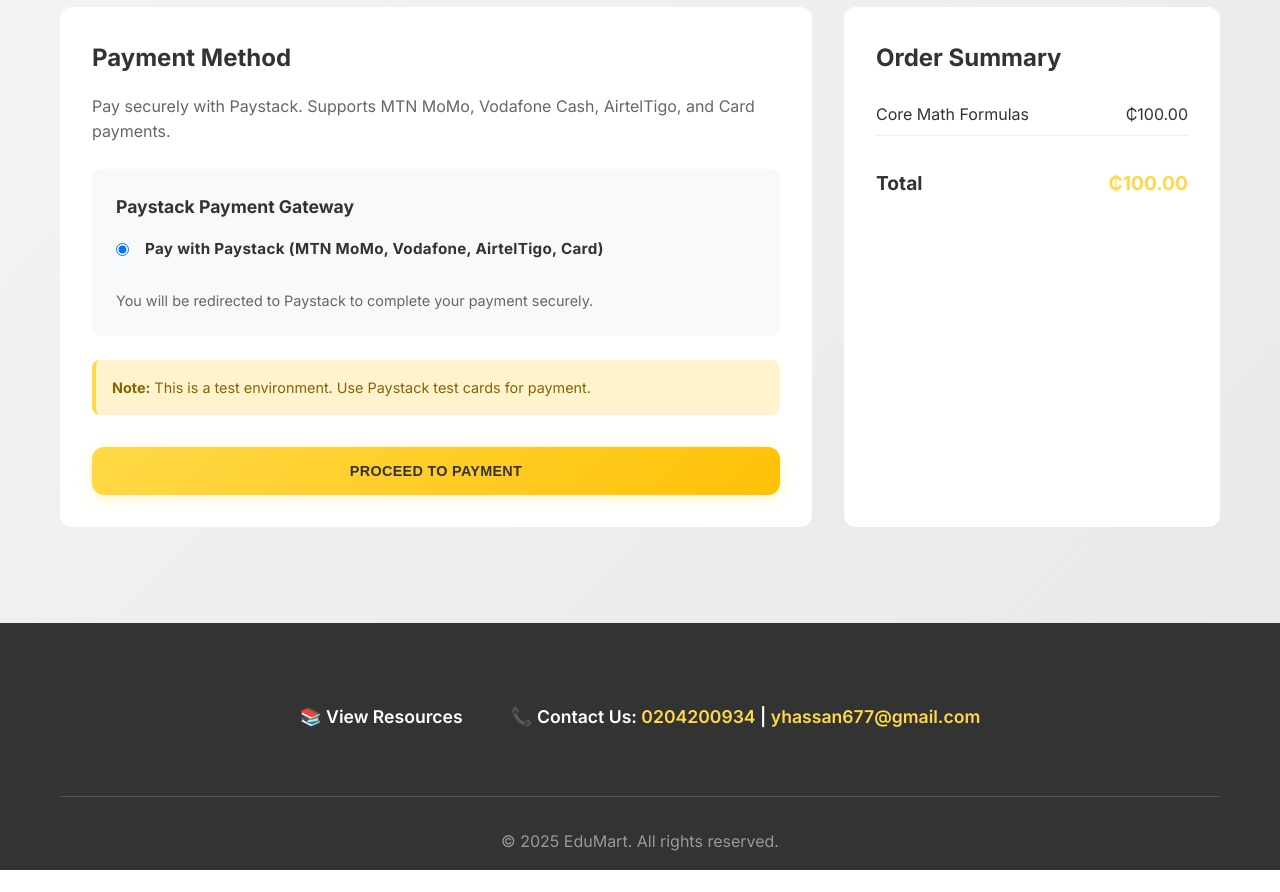
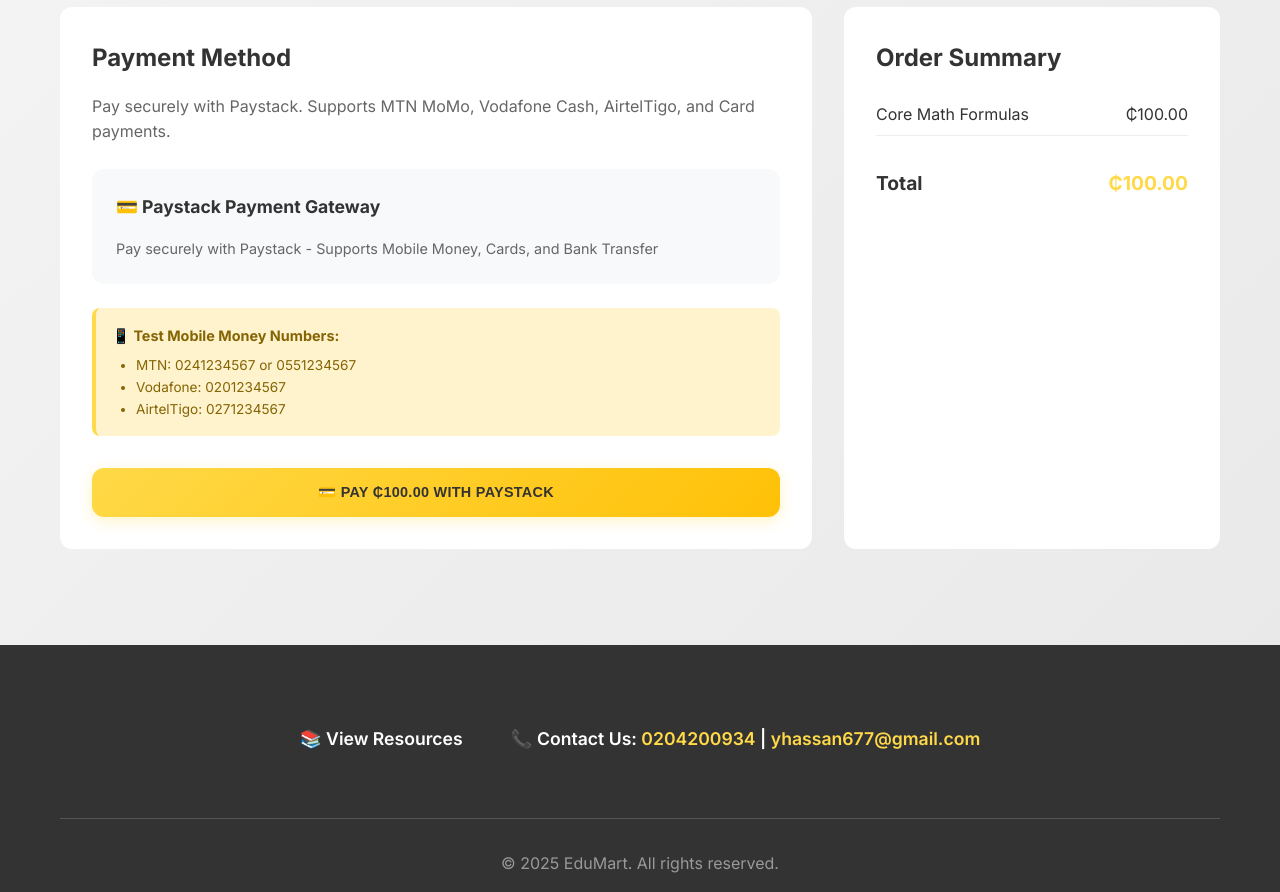
Before and after one commit to hassanyakubu/EduMart, a PHP site: page /app/views/checkout/payment.php in a window 1280 px wide. Shown: the part 224-1116 px from the top of the page. Before the commit the page ends 1094 px from the top, so only its background shows below. Run offline with PHP 8.4, Linux system fonts and the light colour scheme; the visitor is signed in with stand-in values (Sample User, id 1); data comes from the database, SQL or seed files in the repository; tables that the repository leaves empty hold one stand-in row (values such as "Sample post"); some libraries are stand-ins or nearby versions.

Commit message:
paystack fix

```diff
--- a/app/views/checkout/payment.php
+++ b/app/views/checkout/payment.php
@@ -32,30 +32,27 @@ require_once __DIR__ . '/../layouts/header.php';
                 Pay securely with Paystack. Supports MTN MoMo, Vodafone Cash, AirtelTigo, and Card payments.
             </p>
 
-            <form action="<?php echo url('app/views/checkout/process.php'); ?>" method="POST">
-                <div style="background: #f8f9fa; padding: 1.5rem; border-radius: 8px; margin-bottom: 1.5rem;">
-                    <h3 style="margin-bottom: 1rem; font-size: 1.1rem;">Paystack Payment Gateway</h3>
-                    <div class="form-group">
-                        <label style="display: flex; align-items: center; gap: 0.5rem;">
-                            <input type="radio" name="payment_method" value="paystack" checked required>
-                            <span>Pay with Paystack (MTN MoMo, Vodafone, AirtelTigo, Card)</span>
-                        </label>
-                    </div>
-                    <p style="font-size: 0.9rem; color: #666; margin-top: 0.5rem;">
-                        You will be redirected to Paystack to complete your payment securely.
+            <div style="background: #f8f9fa; padding: 1.5rem; border-radius: 12px; margin-bottom: 1.5rem;">
+                <h3 style="margin-bottom: 1rem; font-size: 1.1rem;">💳 Paystack Payment Gateway</h3>
+                <p style="font-size: 0.9rem; color: #666;">
+                    Pay securely with Paystack - Supports Mobile Money, Cards, and Bank Transfer
                 </p>
             </div>
 
             <div style="background: #fff3cd; padding: 1rem; border-radius: 8px; margin-bottom: 1.5rem; border-left: 4px solid #FFD947;">
-                    <p style="font-size: 0.9rem; color: #856404;">
-                        <strong>Note:</strong> This is a test environment. Use Paystack test cards for payment.
+                <p style="font-size: 0.9rem; color: #856404; margin-bottom: 0.5rem;">
+                    <strong>📱 Test Mobile Money Numbers:</strong>
                 </p>
+                <ul style="font-size: 0.85rem; color: #856404; margin: 0; padding-left: 1.5rem;">
+                    <li>MTN: 0241234567 or 0551234567</li>
+                    <li>Vodafone: 0201234567</li>
+                    <li>AirtelTigo: 0271234567</li>
+                </ul>
             </div>
 
-                <button type="submit" class="btn btn-primary btn-block" style="margin-top: 2rem;">
-                    Proceed to Payment
+            <button onclick="payWithPaystack()" class="btn btn-primary btn-block" style="margin-top: 2rem;">
+                💳 Pay ₵<?php echo number_format($total, 2); ?> with Paystack
             </button>
-            </form>
         </div>
 
         <div style="background: white; border-radius: 12px; padding: 2rem;">
@@ -75,4 +72,25 @@ require_once __DIR__ . '/../layouts/header.php';
     </div>
 </div>
 
+<?php require_once __DIR__ . '/../../../settings/paystack_config.php'; ?>
+<script src="https://js.paystack.co/v1/inline.js"></script>
+<script>
+function payWithPaystack() {
+    var handler = PaystackPop.setup({
+        key: '<?php echo PAYSTACK_PUBLIC_KEY; ?>',
+        email: '<?php echo $_SESSION['user_email']; ?>',
+        amount: <?php echo $total * 100; ?>,
+        currency: 'GHS',
+        ref: 'EDUMART_' + Date.now() + '_' + <?php echo $_SESSION['user_id']; ?>,
+        callback: function(response) {
+            window.location = '<?php echo url('app/views/checkout/verify.php?reference='); ?>' + response.reference;
+        },
+        onClose: function() {
+            alert('Payment cancelled');
+        }
+    });
+    handler.openIframe();
+}
+</script>
+
 <?php require_once __DIR__ . '/../layouts/footer.php'; ?>
```
Also changed, not shown: app/views/checkout/verify.php (added, +63 -0 lines). Lines whose indentation alone changed are shown as unchanged.
